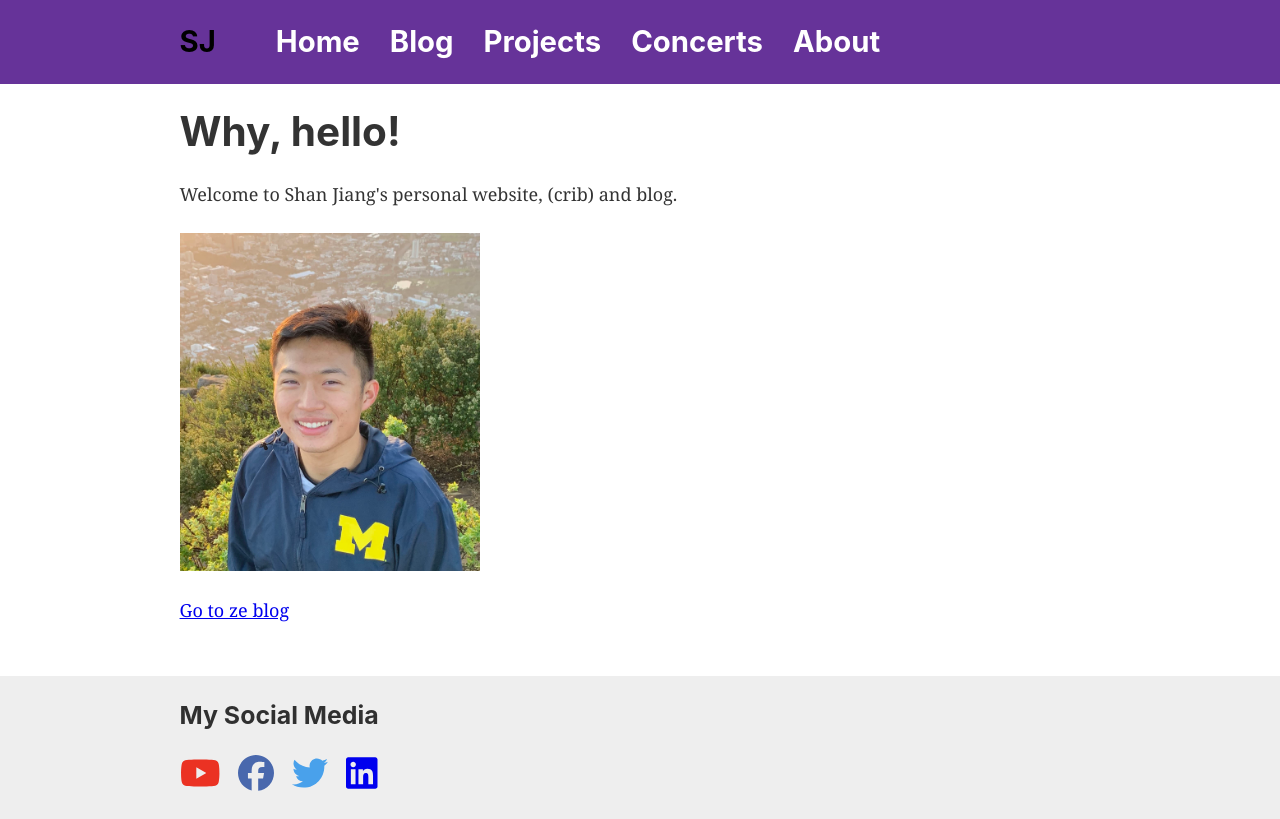
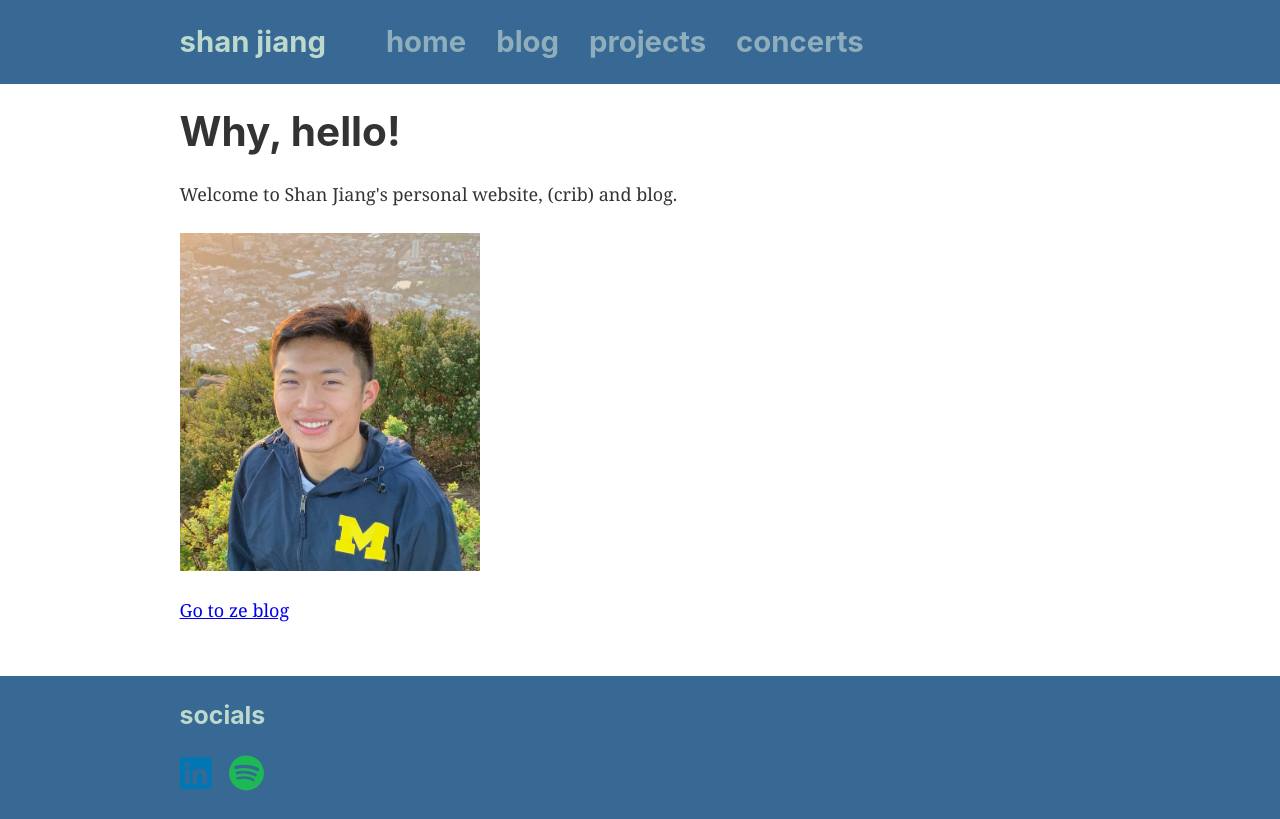
Before and after one commit to shanjng/shanjng.github.io, a Gatsby site: page / in a window 1280 px wide. Built offline with nearby package versions, Linux system fonts and the light colour scheme; Gatsby itself is replaced by a stand-in of ours.

Commit message:
Clean up header and footer

```diff
--- a/gatsby-config.js
+++ b/gatsby-config.js
@@ -1,6 +1,6 @@
 module.exports = {
   siteMetadata: {
-    title: `SJ`,
+    title: `shan jiang`,
     description: `Kick off your next, great Gatsby project with this default starter. This barebones starter ships with the main Gatsby configuration files you might need.`,
     author: `@gatsbyjs`,
   },
--- a/src/components/footer.js
+++ b/src/components/footer.js
@@ -4,7 +4,7 @@ import { Link } from "gatsby"
 import SocialMedia from "../components/socialMedia"
 
 const Footer = ({ siteTitle }) => (
-  <footer style={{ background: "#eee" }}>
+  <footer style={{ background: "#386994" }}>
     <SocialMedia />
   </footer>
 )
--- a/src/components/header.js
+++ b/src/components/header.js
@@ -5,7 +5,7 @@ import { Link } from "gatsby"
 const Header = ({ siteTitle }) => (
   <header
     style={{
-      background: `rebeccapurple`,
+      background: `#386994`,
       marginBottom: `1.45rem`,
     }}
   >
@@ -21,7 +21,7 @@ const Header = ({ siteTitle }) => (
         <Link
           to="/"
           style={{
-            color: `black`,
+            color: '#bdd9cd', // palette from http://paperheartdesign.com/blog/color-palette-peaceful-palettes
             textDecoration: `none`,
           }}
         >
@@ -32,55 +32,44 @@ const Header = ({ siteTitle }) => (
         <Link
           to="/"
           style={{
-            color: `white`,
+            color: '#8eaebb',
             textDecoration: `none`,
           }}
         >
-          Home
+          home
         </Link>
       </h2>
       <h2 style={{ margin: 0, marginRight: 30 }}>
         <Link
           to="/blog"
           style={{
-            color: `white`,
+            color: '#8eaebb',
             textDecoration: `none`,
           }}
         >
-          Blog
+          blog
         </Link>
       </h2>
       <h2 style={{ margin: 0, marginRight: 30 }}>
         <Link
           to="/projects"
           style={{
-            color: `white`,
+            color: '#8eaebb',
             textDecoration: `none`,
           }}
         >
-          Projects
+          projects
         </Link>
       </h2>
       <h2 style={{ margin: 0, marginRight: 30 }}>
         <Link
           to="/concerts"
           style={{
-            color: `white`,
+            color: '#8eaebb',
             textDecoration: `none`,
           }}
         >
-          Concerts
-        </Link>
-      </h2>
-      <h2 style={{ margin: 0, marginRight: 30 }}>
-        <Link
-          to="/about"
-          style={{
-            color: `white`,
-            textDecoration: `none`,
-          }}
-        >
-          About
+          concerts
         </Link>
       </h2>
     </div>
--- a/src/components/socialMedia.css
+++ b/src/components/socialMedia.css
@@ -14,18 +14,10 @@
   transform: translateY(-2px);
 }
 
-.socialContainer a.youtube {
-  color: #eb3223;
+.socialContainer a.spotify {
+  color: #1DB954;
 }
 
-.socialContainer a.facebook {
-  color: #4968ad;
+.socialContainer a.linkedin {
+  color: #0077b5;
 }
-
-.socialContainer a.twitter {
-  color: #49a1eb;
-}
-
-.socialContainer a.instagram {
-  color: #0e76a8;
-}
--- a/src/components/socialMedia.js
+++ b/src/components/socialMedia.js
@@ -1,9 +1,7 @@
 import React from "react"
 import { FontAwesomeIcon } from "@fortawesome/react-fontawesome"
 import {
-  faYoutube,
-  faFacebook,
-  faTwitter,
+  faSpotify,
   faLinkedin,
 } from "@fortawesome/free-brands-svg-icons"
 import "./socialMedia.css"
@@ -11,28 +9,19 @@ import "./socialMedia.css"
 export default function SocialMedia() {
   return (
     <div className="socialContainer">
-      <h3>My Social Media</h3>
+      <h3 style={{color: '#bdd9cd'}}>socials</h3>
       <a
-        href="https://www.youtube.com/c/jamesqquick"
-        className="youtube social"
-      >
-        <FontAwesomeIcon icon={faYoutube} size="2x" />
-      </a>
-      <a
-        href="https://www.facebook.com/learnbuildteach/"
-        className="facebook social"
-      >
-        <FontAwesomeIcon icon={faFacebook} size="2x" />
-      </a>
-      <a href="https://www.twitter.com/jamesqquick" className="twitter social">
-        <FontAwesomeIcon icon={faTwitter} size="2x" />
-      </a>
-      <a
-        href="https://www.instagram.com/learnbuildteach"
+        href="https://www.linkedin.com/in/shanjng/"
         className="linkedin social"
       >
         <FontAwesomeIcon icon={faLinkedin} size="2x" />
       </a>
+      <a
+        href="https://open.spotify.com/user/1232668946?si=fd70b6c32fe249e2"
+        className="spotify social"
+      >
+        <FontAwesomeIcon icon={faSpotify} size="2x" />
+      </a>
     </div>
   )
 }
```
